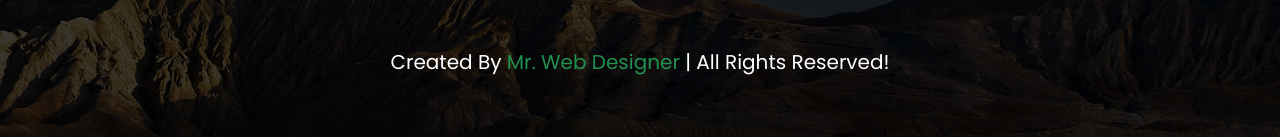
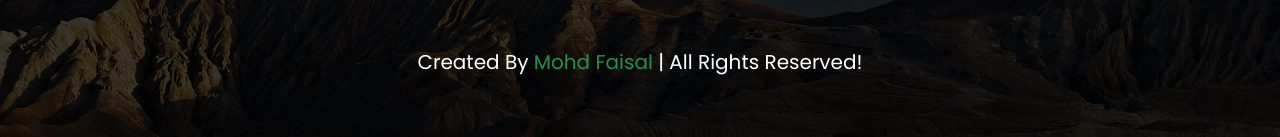
Before and after one commit to MohdFaisal786/travelworld, a plain HTML site: page index.html in a window 1280 px wide. Shown: the part 7283-7420 px from the top of the page. Drawn offline with nearby package versions, Linux system fonts and the light colour scheme.

Commit message:
Update index.html

```diff
--- a/index.html
+++ b/index.html
@@ -704,7 +704,7 @@
 
     </div>
 
-    <div class="credit">created by <span>mr. web designer</span> | all rights reserved!</div>
+    <div class="credit">created by <span>Mohd Faisal</span> | all rights reserved!</div>
 
 </section>
 
```
